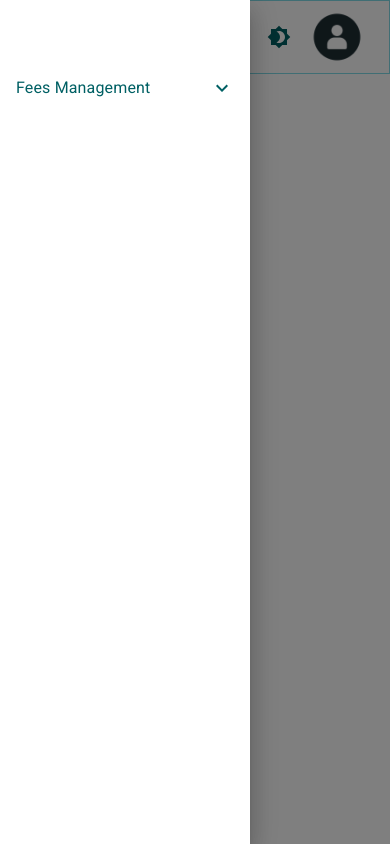
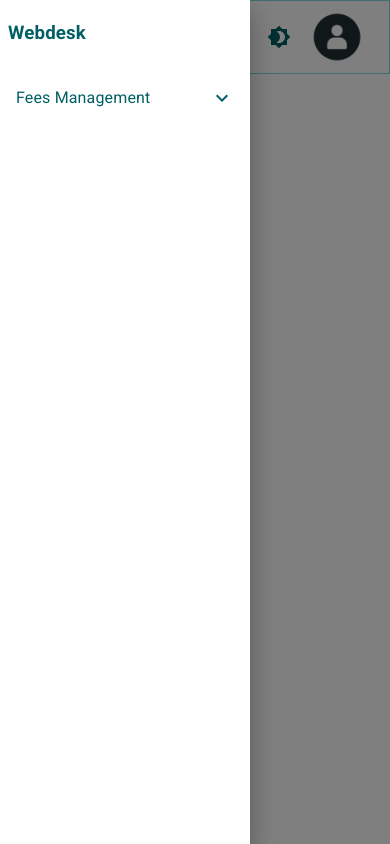
Before and after one commit to punpundada/mui-theme, a React (Vite) app: page / in a window 390 px wide. Both pictures are taken after a click on the button 25 px from the left and 37 px from the top of the page. Built offline with nearby package versions, Linux system fonts and the light colour scheme.

Commit message:
added the drawer header

```diff
--- a/src/layouts/main/MobileSideBar.tsx
+++ b/src/layouts/main/MobileSideBar.tsx
@@ -3,7 +3,7 @@ import Drawer from "@mui/material/Drawer";
 import List from "@mui/material/List";
 import Divider from "@mui/material/Divider";
 import ListButtons from "@/components/layout-comps/ListButton";
-import { styled } from "@mui/material";
+import { Typography, styled } from "@mui/material";
 
 const listItem = {
   id: 5,
@@ -96,29 +96,28 @@ const listItem = {
       precedence: 1,
     },
   ],
-}
+};
 
 const DrawerHeader = styled("div")(({ theme }) => ({
   display: "flex",
   alignItems: "center",
   padding: theme.spacing(0, 1),
   ...theme.mixins.toolbar,
-  justifyContent: "flex-end",
+  justifyContent: "start",
 }));
 
 type MobileSidebarType = {
-  open:boolean,
-  toggleDrawer:(value:boolean)=>void
-}
+  open: boolean;
+  toggleDrawer: (value: boolean) => void;
+};
 
-const MobileSideBar = ({open,toggleDrawer}:MobileSidebarType) => {
-
+const MobileSideBar = ({ open, toggleDrawer }: MobileSidebarType) => {
   return (
     <>
-      <Drawer open={open} onClose={()=>toggleDrawer(false)}>
+      <Drawer open={open} onClose={() => toggleDrawer(false)}>
         <Box sx={{ width: 250 }} role="presentation">
           <DrawerHeader>
-
+            <h3 >Webdesk</h3>
           </DrawerHeader>
           <List
             sx={{ maxWidth: 360, bgcolor: "background.paper" }}
@@ -128,7 +127,11 @@ const MobileSideBar = ({open,toggleDrawer}:MobileSidebarType) => {
             {[listItem].map((item, index) => (
               <>
                 {index > 0 && <Divider sx={{ mb: 2 }} />}
-            <ListButtons item={item} closeDrawer={()=>toggleDrawer(false)} key={item.id} />
+                <ListButtons
+                  item={item}
+                  closeDrawer={() => toggleDrawer(false)}
+                  key={item.id}
+                />
               </>
             ))}
           </List>
```
Lines whose indentation alone changed are shown as unchanged.
